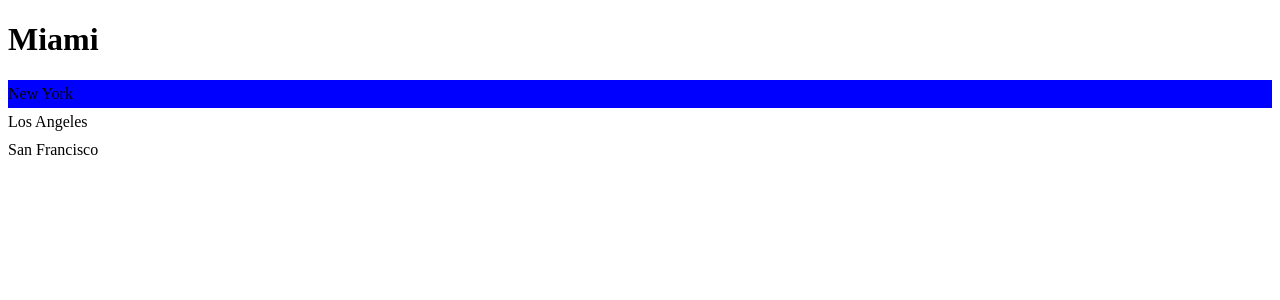
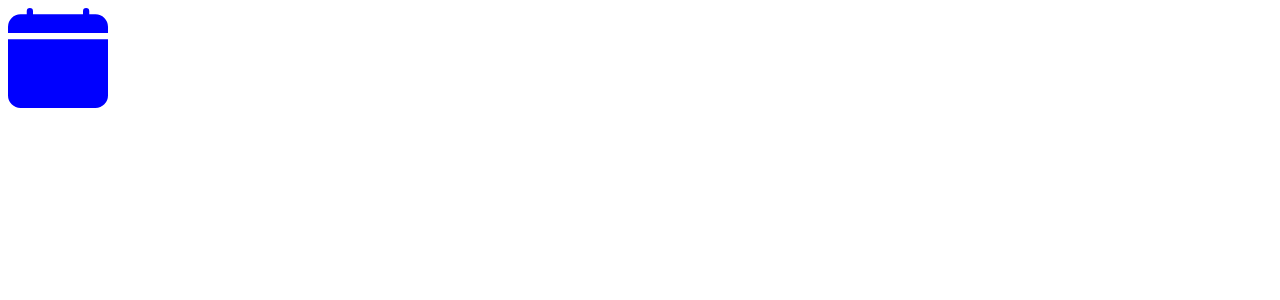
Before and after one commit to lhty24/react-mosh, a React (Vite) app: page / in a window 1280 px wide. Shown: the top 300 px of the page. Built offline with nearby package versions, Linux system fonts and the light colour scheme.

Commit message:
dev: add react icons with inline styling - lec4.8

```diff
--- a/package.json
+++ b/package.json
@@ -11,6 +11,7 @@
   "dependencies": {
     "react": "^18.2.0",
     "react-dom": "^18.2.0",
+    "react-icons": "^4.7.1",
     "styled-components": "^6.1.19"
   },
   "devDependencies": {
--- a/src/App.tsx
+++ b/src/App.tsx
@@ -1,21 +1,10 @@
 import React, { useState } from "react";
-import Button from "./components/Button";
-import Alert from "./components/Alert";
-import ListGroup from "./components/ListGroup";
+import { BsFillCalendarFill } from "react-icons/bs";
 
 function App() {
-  const items = ["New York", "Los Angeles", "San Francisco"];
-  const handleSelectItem = (item: string) => {
-    console.log(item);
-  };
-
   return (
     <div>
-      <ListGroup
-        heading="Miami"
-        items={items}
-        onSelectItem={handleSelectItem}
-      ></ListGroup>
+      <BsFillCalendarFill color="blue" size="100" />
     </div>
   );
 }
```
Also changed, not shown: 1 other file (tests, documents, lock files or other folders).
